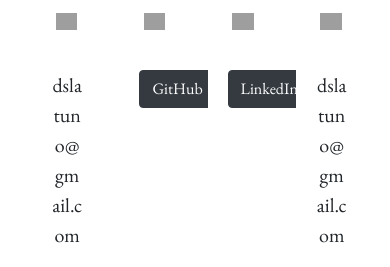
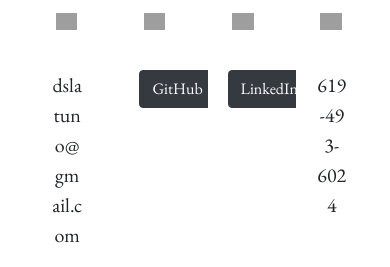
Before and after one commit to davidlatuno/react-portfolio, a React (Create React App) app: page /contact in a window 390 px wide. Shown: the part 836-1103 px from the top of the page. Built offline with nearby package versions, Linux system fonts and the light colour scheme; grey boxes are pictures that could not be loaded.

Commit message:
Changed phone number

```diff
--- a/src/Components/Pages/Contact.js
+++ b/src/Components/Pages/Contact.js
@@ -17,7 +17,7 @@
                     <Card source={require("./images/gmail.png")} text="dslatuno@gmail.com"/>
                     <Card source={require("./images/github.png")} text={<a href="https://github.com/davidlatuno" target="_blank"><button className="btn btn-dark">GitHub</button></a>}/>
                     <Card source={require("./images/linkedin.png")} text={<a href="https://www.linkedin.com/in/david-latuno" target="_blank"><button className="btn btn-dark">LinkedIn</button></a>}/>
-                    <Card source={require("./images/phone.png")} text="dslatuno@gmail.com"/>
+                    <Card source={require("./images/phone.png")} text="619-493-6024"/>
                 </div>
             </div>
             </div>
```
